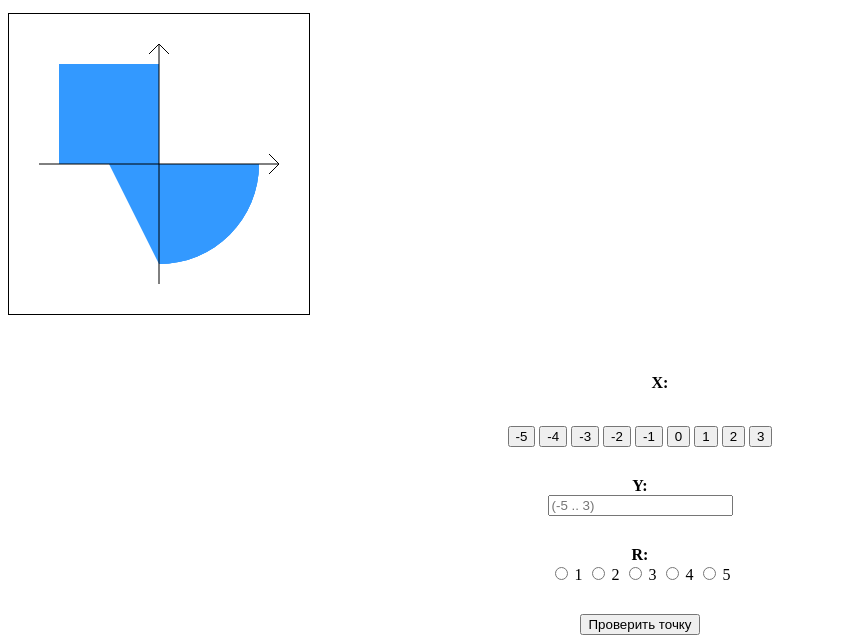
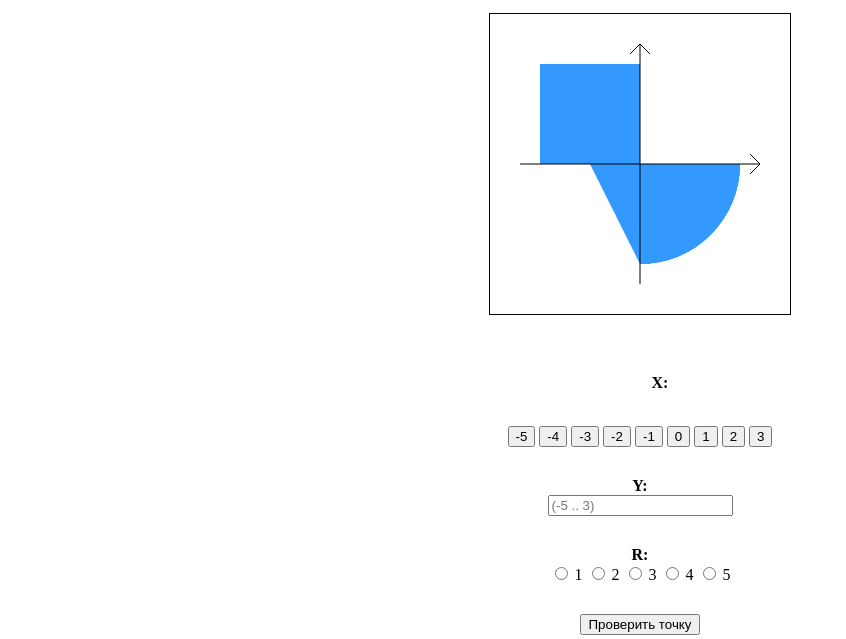
Before and after one commit to Orfac/IAD-labs, a Java web app: page / in a window 1280 px wide. Shown: the part 53-692 px from the top of the page, without its empty margins (0-846 px from the left). Run offline with Tomcat 11, a stand-in JSP engine, Linux system fonts and the light colour scheme.

Commit message:
Update image margin to center it

```diff
--- a/2lab/web/styles/main.css
+++ b/2lab/web/styles/main.css
@@ -8,12 +8,6 @@ li
     font-weight: bold;
 }
 
-.image img
-{
-    border-width: 10px 5px 5px 5px;
-    display: block;
-    margin: auto;
-}
 .input-field
 {
     padding: 5px 10px;
@@ -26,5 +20,10 @@ li
 }
 
 #plot {
+    padding-left: 0;
+    padding-right: 0;
+    margin-left: auto;
+    margin-right: auto;
+    display: block;
     border: 1px solid #000000;
 }
```
